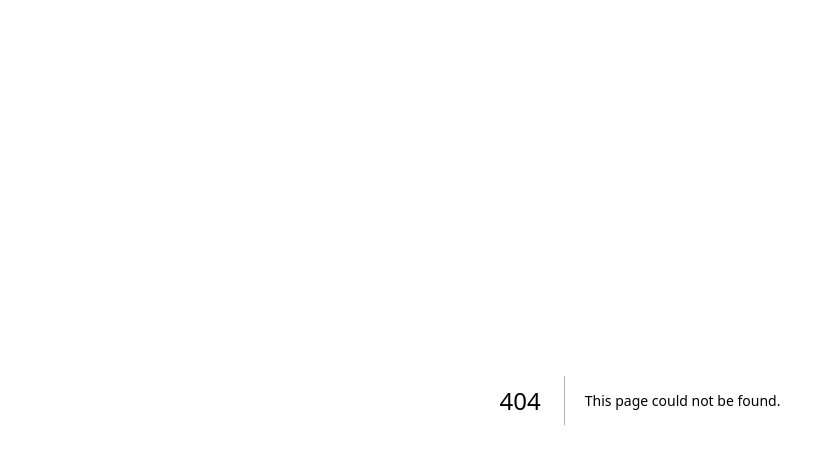
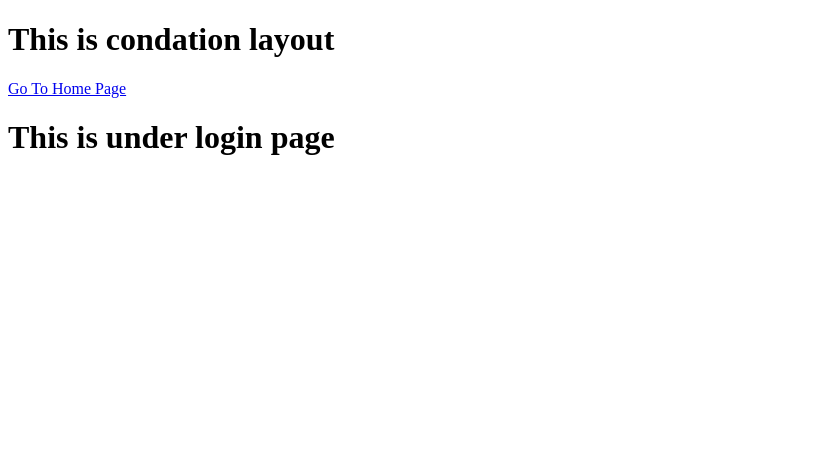
Before and after one commit to Ayush8709/NextjsLearn, a Next.js app: page /login/under in a window 1280 px wide. Before the commit this address had no page. Shown: the top 464 px of the page, without its empty margins (0-835 px from the left). Built offline with nearby package versions, Linux system fonts and the light colour scheme.

Commit message:
layout and condation layout

```diff
--- /dev/null
+++ b/src/app/login/layout.js
@@ -0,0 +1,18 @@
+'use client'
+import Link from "next/link"
+import { usePathname } from "next/navigation" // fetch the url after localhost:3000
+export default function Layout({ children }) {
+    const pathname = usePathname();
+    return (
+        <div>
+            {/* // condation layout */}
+            {
+                pathname !== '/login/under' ? <h1>This is common  layout</h1> :  <h1>This is condation layout</h1>
+
+            }
+
+            <Link href='/'>Go To Home Page</Link>
+            {children}
+        </div>
+    )
+}
--- a/src/app/login/page.jsx
+++ b/src/app/login/page.jsx
@@ -1,9 +1,11 @@
+import Link from 'next/link'
 import React from 'react'
 
 const page = () => {
   return (
     <div>
       <h1>This is Login Page</h1>
+      <h1><Link href='/login/under'>Go to Under Login page</Link></h1>
     </div>
   )
 }
--- /dev/null
+++ b/src/app/login/under/page.jsx
@@ -0,0 +1,11 @@
+import React from 'react'
+
+const page = () => {
+  return (
+    <div>
+      <h1>This is under login page</h1>
+    </div>
+  )
+}
+
+export default page
```
